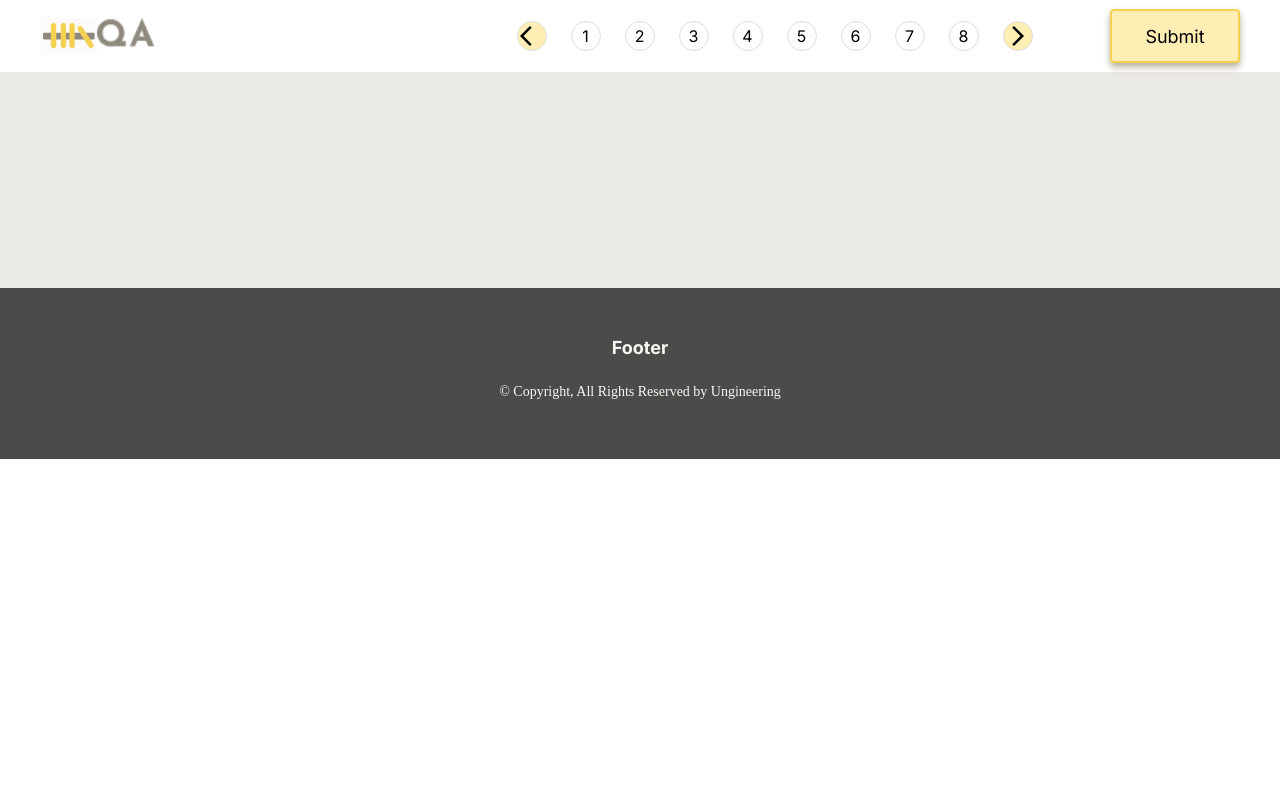
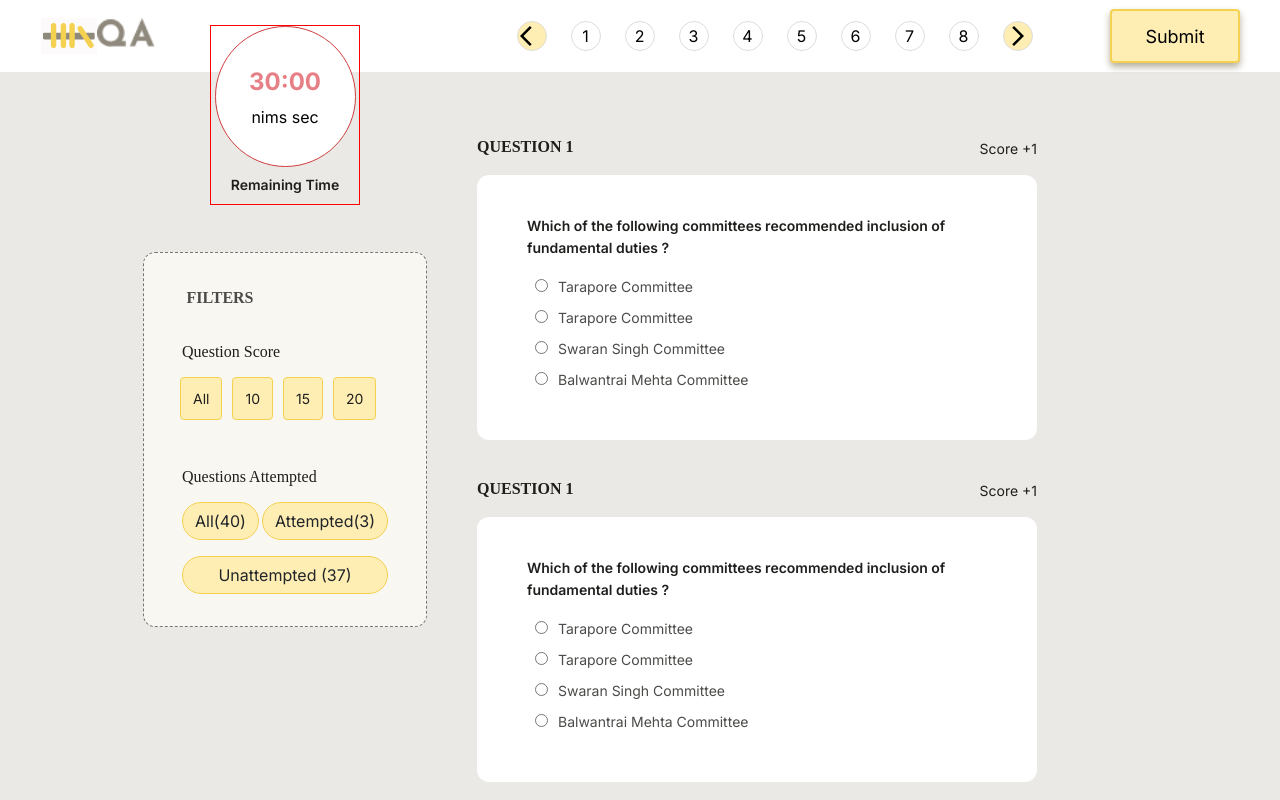
Before and after one commit to Swarnalata-Rana/assessment_platform, a Next.js app: page /assessment in a window 1280 px wide. Shown: the top 800 px of the page. Built offline with nearby package versions, Linux system fonts and the light colour scheme; a web font is replaced by a local one.

Commit message:
timerwork

```diff
--- a/app/assessment/Assessment.css
+++ b/app/assessment/Assessment.css
@@ -148,7 +148,7 @@
 }
 
 /* Timer */
-.TimerSquareBOx {
+/* .TimerSquareBOx {
     border: 1px solid red;
     height: 180px;
     width: 150px;
@@ -173,7 +173,63 @@
     font-style: normal;
     font-weight: 600;
     line-height: 160%;
+} */
+
+.TimerSquareBox {
+    border: 1px solid red;
+    height: 180px;
+    width: 150px;
+    margin: auto;
+    position: relative;
+    display: flex;
+    flex-direction: column;
+    justify-content: center;
+    align-items: center;
+    bottom: 47px;
+
 }
+
+.circle{
+    border: 1px solid rgb(207, 61, 61);
+    height: 141px;
+    width: 141px;
+    border-radius: 50%;
+    display: flex;
+    justify-content: center;
+    align-items: center;
+}
+
+
+.circle {
+    display: flex;
+    flex-direction: column;
+    justify-content: center;
+    align-items: center;
+    color: #E68086;
+
+    background-color: white;
+}
+.nimSec{
+    color: black;
+}
+.TimerText {
+    font-size: 24px;
+    font-weight: bold;
+    margin-bottom: 5px; /* Spacing between the time and "min sec" text */
+}
+
+.RemainingTimeDiv {
+    width: 109px;
+    margin: auto;
+    color: var(--Dark-a, #1F1E1C);
+    font-family: Inter, sans-serif;
+    font-size: 14px;
+    font-weight: 600;
+    line-height: 160%;
+    text-align: center; /* Center align the text */
+}
+
+
 
 /*Filter */
 .filterinside {
@@ -390,6 +446,8 @@
     height: 40px;
 }
 
+
+
 @media (max-width: 567px) {
     /* .paginationAssesmentComponet {
         width: 100%;
--- a/app/assessment/Timer.js
+++ b/app/assessment/Timer.js
@@ -1,17 +1,43 @@
-import React from 'react'
+// import React from 'react'
+
+// const Timer = () => {
+//     return (
+//         <>
+//             <div className='TimerSquareBOx'>
+//                 <div className='TimerCircleSquare'>
+//                     <div></div>
+//                 </div>
+//                 <div className='RemainingTimeDiv'>
+//                     Remaining Time</div>
+//             </div>
+//         </>
+//     )
+// }
+
+// export default Timer;
+
+import React from 'react';
 
 const Timer = () => {
     return (
         <>
-            <div className='TimerSquareBOx'>
-                <div className='TimerCircleSquare'>
-                    <div></div>
+            <div className='TimerSquareBox'>
+                <div className='circleFirst'>
+                    <div className='circleTow'>
+                        <div className='circle'>
+                            <div className='TimerText'>30:
+                                {/* <div className=''>:</div> */}
+                                00</div>
+                            <div className='nimSec'>nims sec</div>
+                        </div>
+                    </div>
                 </div>
                 <div className='RemainingTimeDiv'>
-                    Remaining Time</div>
+                    Remaining Time
+                </div>
             </div>
         </>
-    )
+    );
 }
 
 export default Timer;
--- a/app/assessment/page.js
+++ b/app/assessment/page.js
@@ -25,13 +25,13 @@ const page = () => {
                     <div className='secondPageMainDiv'>
                         <div className='secondPageMainDiv1'>
                             <div className='medeaQuerryTimerFilterComponent'>
-                                {/* <Timer />
-                                <Filter /> */}
+                                <Timer />
+                                <Filter />
                             </div>
                             <div className='mainQuestionDiv'>
-                                {/* <Question />
                                 <Question />
-                                <Question /> */}
+                                <Question />
+                                <Question />
                             </div>
                         </div>
                         <div className='gapDiv'></div>
```
Also changed, not shown: app/score/Score.css (+77 -11 lines), app/score/page.js (+12 -10 lines), public/VertivalLine.svg (added).
